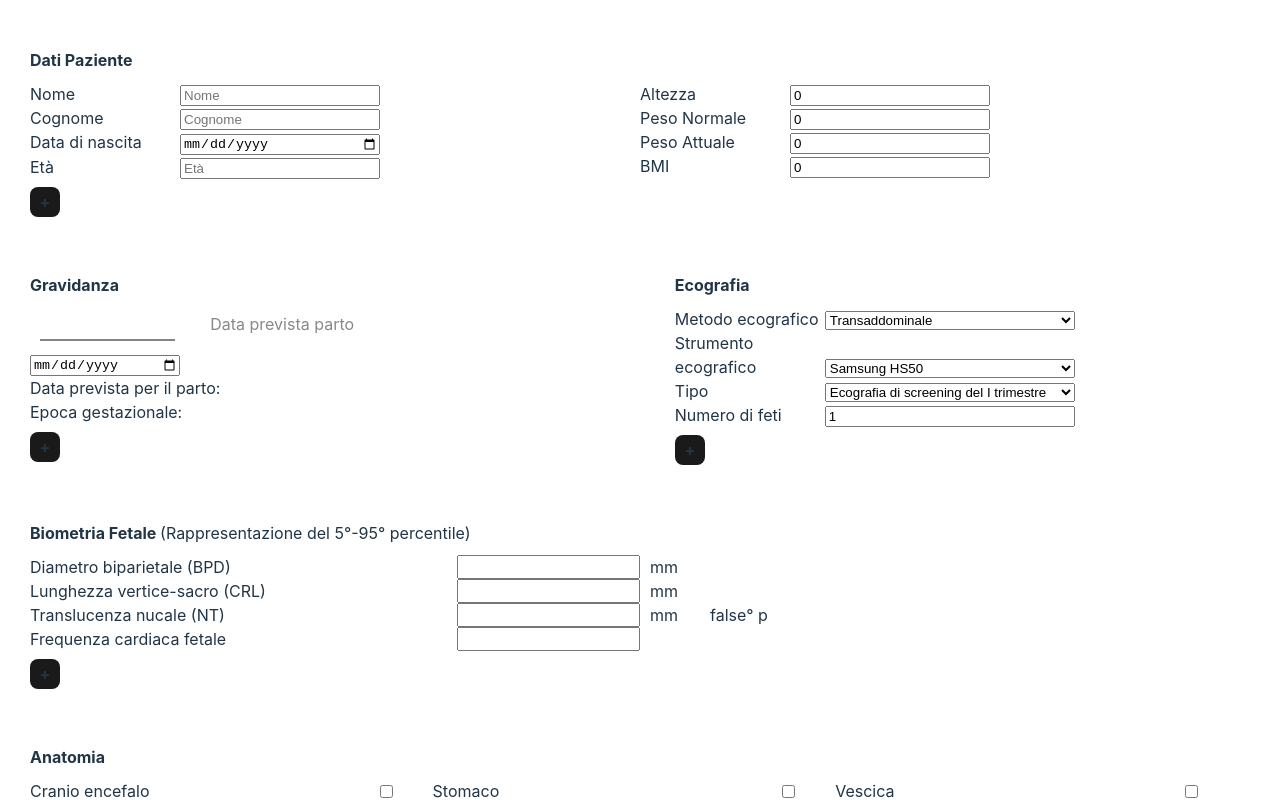
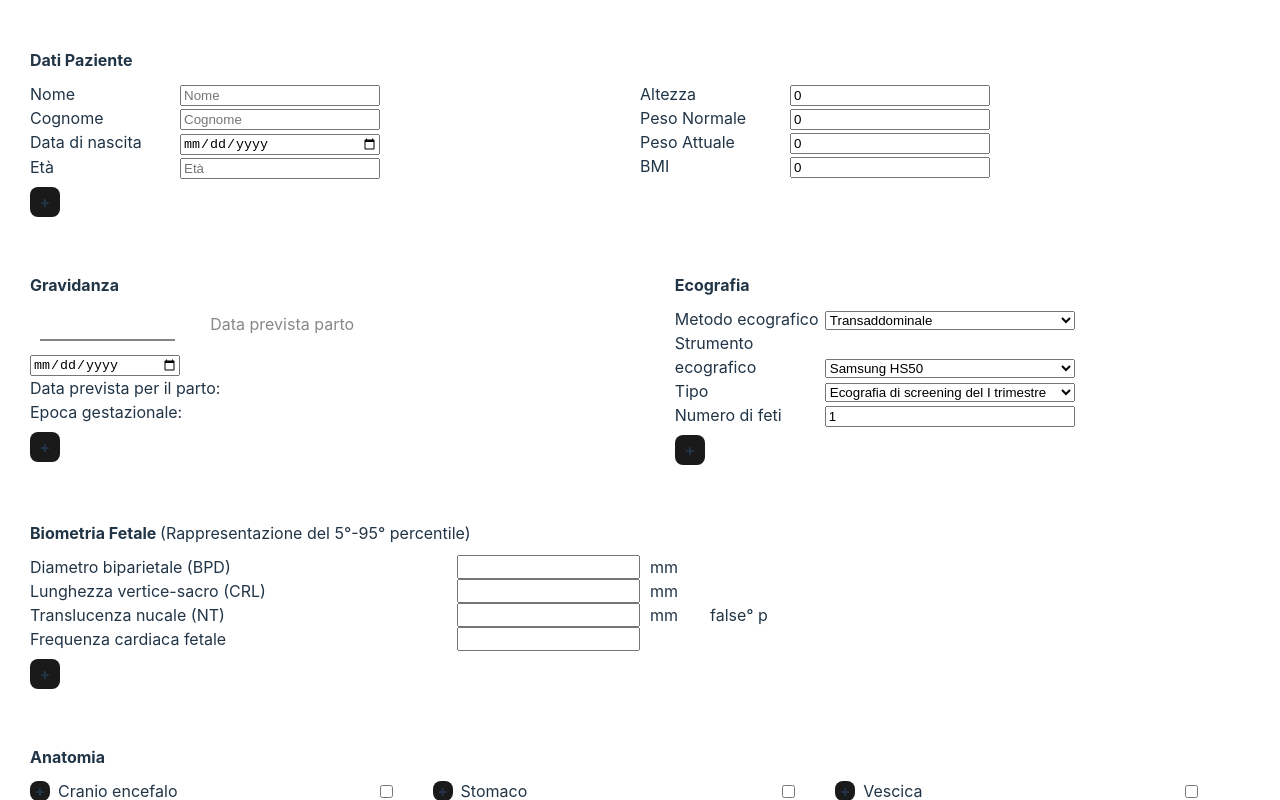
Before and after one commit to SbalzerDavide/formForPrint, a Vue app: page / in a window 1280 px wide. Both pictures are taken after a click on the button "Crea nuovo". Shown: the top 800 px of the page. Built offline with nearby package versions, Linux system fonts and the light colour scheme.

Commit message:
anatomy comment

```diff
--- a/src/components/Form.vue
+++ b/src/components/Form.vue
@@ -92,7 +92,7 @@ export default {
           name: "CM",
           value: "",
           unit: "mm",
-          percentile: null,
+          right: null,
           ecoType: ["2T", "3T", "CA"]
         },
         {
@@ -100,7 +100,7 @@ export default {
           name: "VP",
           value: "",
           unit: "mm",
-          percentile: null,
+          right: null,
           ecoType: ["2T", "3T", "CA"]
         },
         {
@@ -159,133 +159,177 @@ export default {
           name: "Cranio encefalo",
           value: "cranio",
           checked: false,
-          ecoType: ["1T"]
+          ecoType: ["1T"],
+          comment: "",
+          showComment: false
         },
         {
           name: "Stomaco",
           value: "stomaco",
           checked: false,
-          ecoType: ["1T"]
+          ecoType: ["1T"],
+          comment: "",
+          showComment: false
         },
         {
           name: "Vescica",
           value: "vescica",
           checked: false,
-          ecoType: ["1T", "2T", "3T", "CA"]
+          ecoType: ["1T", "2T", "3T", "CA"],
+          comment: "",
+          showComment: false
         },
         {
           name: "Parete addominale",
           value: "addome",
           checked: false,
-          ecoType: ["1T"]
+          ecoType: ["1T"],
+          comment: "",
+          showComment: false
         },
         {
           name: "Arti superiori",
           value: "artiS",
           checked: false,
-          ecoType: ["1T"]
+          ecoType: ["1T"],
+          comment: "",
+          showComment: false
         },
         {
           name: "Arti inferiori",
           value: "artiI",
           checked: false,
-          ecoType: ["1T"]
+          ecoType: ["1T"],
+          comment: "",
+          showComment: false
         },
         {
           name: "3 vasi nel cordone",
           value: "cordone",
           checked: false,
-          ecoType: ["1T"]
+          ecoType: ["1T"],
+          comment: "",
+          showComment: false
         },
         {
           name: "Trigono del ventricolo laterale distale",
           value: "trigono",
           checked: false,
-          ecoType: ["2T", "3T", "CA"]
+          ecoType: ["2T", "3T", "CA"],
+          comment: "",
+          showComment: false
         },
         {
           name: "Cavo del setto pellucido",
           value: "cavo",
           checked: false,
-          ecoType: ["2T", "3T", "CA"]
+          ecoType: ["2T", "3T", "CA"],
+          comment: "",
+          showComment: false
         },
         {
           name: "Cervelletto",
           value: "cervelletto",
           checked: false,
-          ecoType: ["2T", "3T", "CA"]
+          ecoType: ["2T", "3T", "CA"],
+          comment: "",
+          showComment: false
         },
         {
           name: "Cisterna magna",
           value: "cisterna",
           checked: false,
-          ecoType: ["2T", "3T", "CA"]
+          ecoType: ["2T", "3T", "CA"],
+          comment: "",
+          showComment: false
         },
         {
           name: "Orbite",
           value: "orbite",
           checked: false,
-          ecoType: ["2T", "3T", "CA"]
+          ecoType: ["2T", "3T", "CA"],
+          comment: "",
+          showComment: false
         },
         {
           name: "Labbro superiore",
           value: "labbro",
           checked: false,
-          ecoType: ["2T", "3T", "CA"]
+          ecoType: ["2T", "3T", "CA"],
+          comment: "",
+          showComment: false
         },
         {
           name: "Colonna vertebrale",
           value: "colonna",
           checked: false,
-          ecoType: ["2T", "3T", "CA"]
+          ecoType: ["2T", "3T", "CA"],
+          comment: "",
+          showComment: false
         },
         {
           name: "Situs cardiaco",
           value: "situs",
           checked: false,
-          ecoType: ["2T", "3T", "CA"]
+          ecoType: ["2T", "3T", "CA"],
+          comment: "",
+          showComment: false
         },
         {
           name: "4 camere cardiache",
           value: "4Camere",
           checked: false,
-          ecoType: ["2T", "3T", "CA"]
+          ecoType: ["2T", "3T", "CA"],
+          comment: "",
+          showComment: false
         },
         {
           name: "Efflussi cardiaci sinistro e destro",
           value: "eflussi",
           checked: false,
-          ecoType: ["2T", "3T", "CA"]
+          ecoType: ["2T", "3T", "CA"],
+          comment: "",
+          showComment: false
         },
         {
           name: "Parete addominale anteriore",
           value: "pareteAddominale",
           checked: false,
-          ecoType: ["2T", "3T", "CA"]
+          ecoType: ["2T", "3T", "CA"],
+          comment: "",
+          showComment: false
         },
         {
           name: "Bolla gastirica",
           value: "bolla",
           checked: false,
-          ecoType: ["2T", "3T", "CA"]
+          ecoType: ["2T", "3T", "CA"],
+          comment: "",
+          showComment: false
         },
         {
           name: "Reni",
           value: "reni",
           checked: false,
-          ecoType: [ "2T", "3T", "CA"]
+          ecoType: [ "2T", "3T", "CA"],
+          comment: "",
+          showComment: false
         },
         {
           name: "Ossa lunghe degli arti superiori e inferiori",
           value: "ossaLunghe",
           checked: false,
-          ecoType: ["2T", "3T", "CA"]
+          ecoType: ["2T", "3T", "CA"],
+          comment: "",
+          showComment: false
         },
         {
           name: "Mani e piedi",
           value: "maniPiedi",
           checked: false,
-          ecoType: ["2T", "3T", "CA"]
+          ecoType: ["2T", "3T", "CA"],
+          comment: "",
+          showComment: false
         },
       ],
       doppler: [
@@ -314,7 +358,7 @@ export default {
           ecoType: ["1T", "2T", "3T", "CA"]
         },
         {
-          text: "Velocità di picco",
+          text: "Velocità di picco (MCA)",
           name: "MCA",
           value: "",
           unit: "",
@@ -378,9 +422,9 @@ export default {
     manageBiometriaFetale(index){
       let femore = false;
       let circonferenzaC = false;
-      let circonferenzaCValue;
+      // let circonferenzaCValue;
       let circonferenzaA = false;
-      let circonferenzaAValue;
+      // let circonferenzaAValue;
       this.biometriaFetale.forEach((el)=>{
         if(el.name === "LF" && el.value){
           femore = true;
@@ -429,6 +473,28 @@ export default {
       } else if(this.biometriaFetale[index].name === "LF"){
         mean = - 39.9616 + 4.32298 * ga - 0.0380156 * (ga ** 2);
         sd = Math.exp(0.605843 - 42.0014 * (ga ** -2) + 0.00000917972 * (ga ** 3))
+      } else if(this.biometriaFetale[index].name === "LO"){
+        // calcolo omero
+      } else if(this.biometriaFetale[index].name === "CRL"){
+        // calcolo CRL
+      } else if(this.biometriaFetale[index].name === "NT"){
+        // calcolo NT
+      } else if(this.biometriaFetale[index].name === "FCF"){
+        // calcolo frequenza cardiaca fetale
+      } else if(this.biometriaFetale[index].name === "TCD"){
+        // calcolo cervelletto
+      } else if(this.biometriaFetale[index].name === "CM"){
+        if(this.biometriaFetale[index].value >= 2 && this.biometriaFetale[index].value <= 10){
+          this.biometriaFetale[index].right = true;
+        } else{
+          this.biometriaFetale[index].right = false;
+        }
+      } else if(this.biometriaFetale[index].name === "VP"){
+        if(this.biometriaFetale[index].value <= 10){
+          this.biometriaFetale[index].right = true;
+        } else{
+          this.biometriaFetale[index].right = false;
+        }
       }
       if(mean && sd){
         const normDist = new NormalDistribution(mean, sd);
@@ -702,6 +768,10 @@ export default {
         <input v-else @change="manageBiometriaFetale(index)" v-model="item.value" type="number">
         <div class="unit">{{ item.unit }}</div>
         <div v-if="item.percentile != null" class="percentile">{{ item.percentile }}° p</div>
+        <div v-else-if="item.right != null" class="right">
+          <div v-if="item.right" class="right-ok"></div>
+          <div v-else class="right-not-ok"></div>
+        </div>
       </div>
       <div class="more-info">
         <div v-if="!biometriaMore" class="add-more" @click="biometriaMore = true">
@@ -725,16 +795,23 @@ export default {
           :key="index"
           v-show="element.ecoType.includes(ecoType.value)"
           class="anatomy-element">
-          <label
-            :for="element.value"
-            :class="element.checked ? 'anatomy-checked' : ''"
-          >{{ element.name }}</label>
+          <div class="left">
+            <div @click="element.showComment = !element.showComment" class="anatomy-more">
+              <div v-if="element.showComment">-</div>
+              <div v-else>+</div>
+            </div>
+            <label
+              :for="element.value"
+              :class="element.checked ? 'anatomy-checked' : ''"
+            >{{ element.name }}</label>
+          </div>
           <input
             type="checkbox"
             :name="element.value"
             :id="element.value"
             v-model="element.checked"
             >
+            <input v-if="element.showComment" v-model="element.comment" type="text">
         </div>
       </div>
     </section>
@@ -839,6 +916,7 @@ export default {
     :ecoNumber="ecoNumber"
     :fetusNumber="fetusNumber"
     :biometriaFetale="biometriaFetale"
+    :anatomy="anatomy"
     :doppler="doppler"
     :heart="heart"
     :direction="direction"
@@ -982,6 +1060,22 @@ export default {
           width: 30px;
           margin-right: 30px;
         }
+        .right{
+          display: flex;
+          align-items: center;
+          .right-ok{
+            width: 18px;
+            height: 18px;
+            border-radius: 50%;
+            background: green;
+          }
+          .right-not-ok{
+            width: 18px;
+            height: 18px;
+            border-radius: 50%;
+            background: red;
+          }
+        }
       }
       &.anatomy{
         .anatomy-container{
@@ -989,11 +1083,33 @@ export default {
           flex-wrap: wrap;
           user-select: none;
         }
+        .anatomy-more{
+          display: flex;
+          align-items: center;
+          justify-content: center;
+          width: 20px;
+          height: 20px;
+          margin-right: 8px;
+          font-weight: 700;
+          border-radius: 8px;
+          border: 1px solid transparent;
+          background-color: #1a1a1a;
+          cursor: pointer;
+          transition: border-color 0.25s;
+          &:hover{
+            border-color: #646cff;
+          }
+        }
+        .left{
+          display: flex;
+          align-items: center;
+        }
         .anatomy-element{
           width: 33%;
           display: flex;
           align-items: center;
           justify-content: space-between;
+          flex-wrap: wrap;
           margin-bottom: 8px;
           label{
             width: auto;
@@ -1001,9 +1117,13 @@ export default {
               font-weight: bold;
             }
           }
-          input{
+          input[type=checkbox]{
             width: auto;
             margin-right: 40px;
+          }
+          input[type=text]{
+            margin-top: 5px;
+            width: 87%;
           }
         }
       }
--- a/src/components/Print.vue
+++ b/src/components/Print.vue
@@ -48,6 +48,10 @@ export default {
     },
     decimalWeeks: Number,
     biometriaFetale:{
+      type: Array,
+      default: []
+    },
+    anatomy:{
       type: Array,
       default: []
     },
```
